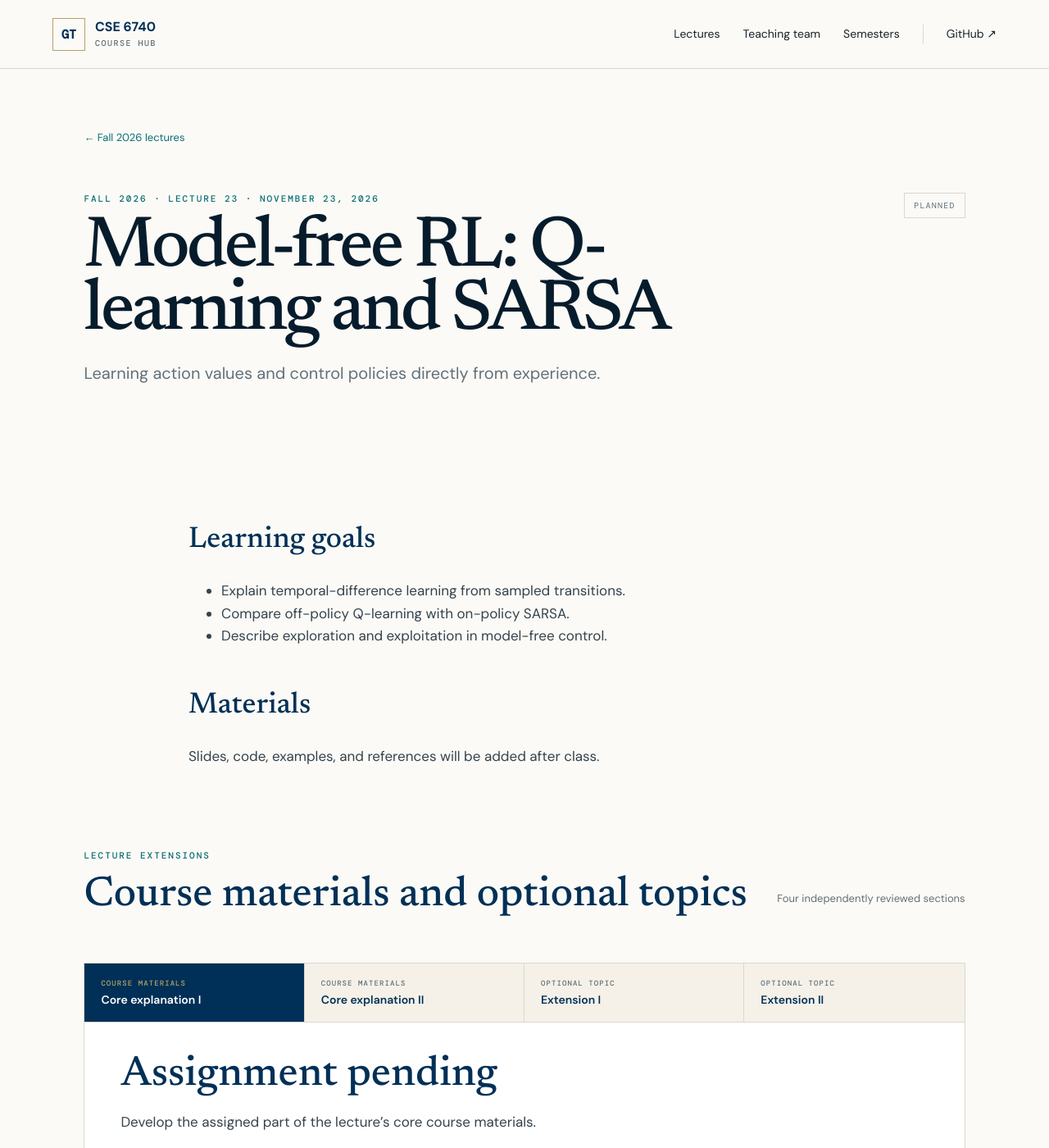
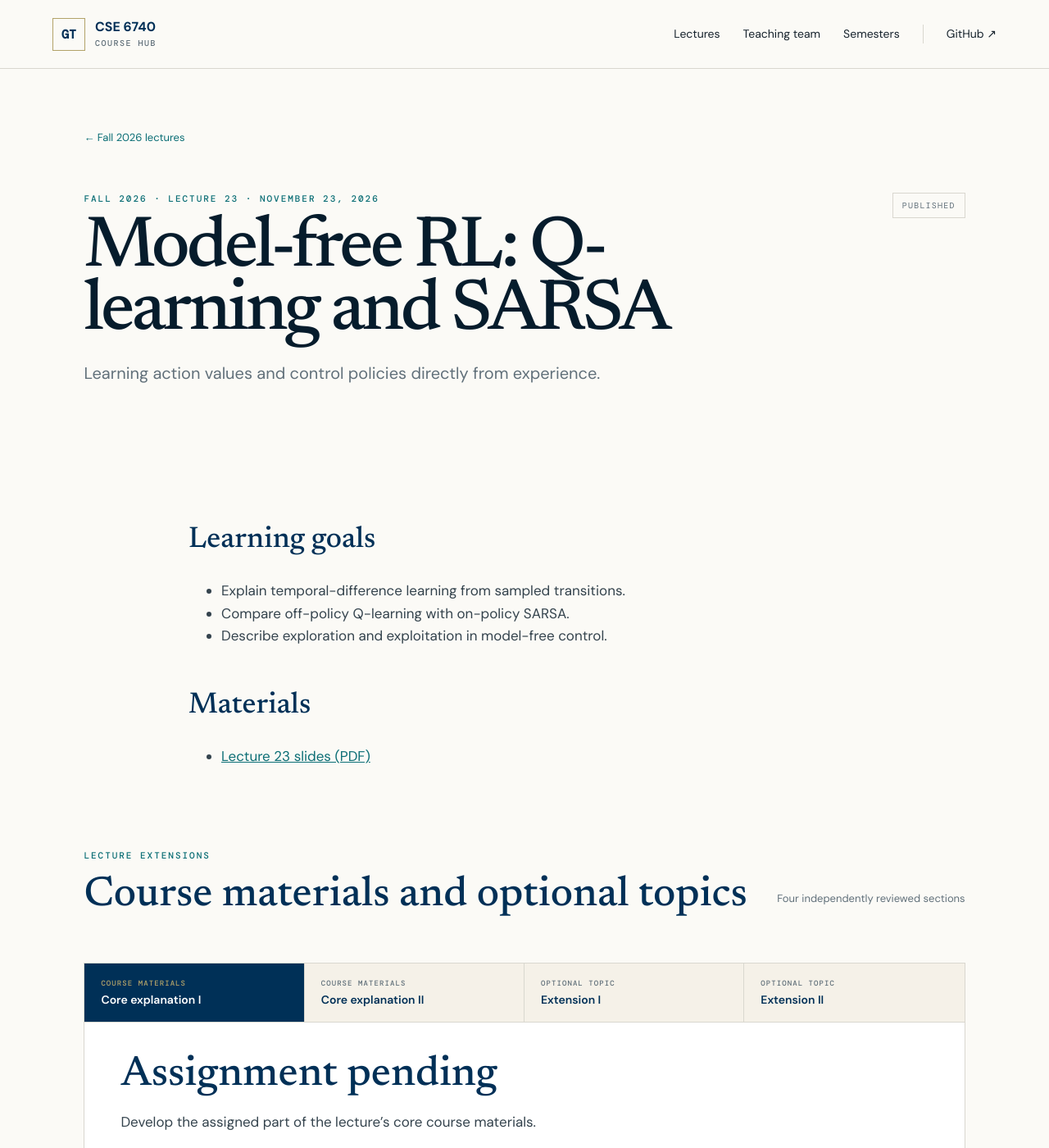
Before and after one commit to GT-KOALA/Gatech-CSE6740, a Jekyll site: the page built from _lectures/fall-2026/22-topic-tbd.md, in a window 1280 px wide and 1400 px high. Shown: the whole window at 82% size. Built offline with Jekyll 4.4.1, drawn with Linux system fonts in a browser that asks for light colours.

Commit message:
Publish Lecture 23 model-free RL slides

```diff
--- a/_lectures/fall-2026/22-topic-tbd.md
+++ b/_lectures/fall-2026/22-topic-tbd.md
@@ -3,7 +3,7 @@ title: "Model-free RL: Q-learning and SARSA"
 number: "22"
 date: 2026-11-23
 summary: Learning action values and control policies directly from experience.
-status: planned
+status: published
 ---
 ## Learning goals
 
@@ -13,4 +13,4 @@ status: planned
 
 ## Materials
 
-Slides, code, examples, and references will be added after class.
+- [Lecture 23 slides (PDF)]({{ '/assets/semesters/fall-2026/lectures/23/lecture-23.pdf' | relative_url }})
```
Also changed, not shown: 1 other file.
